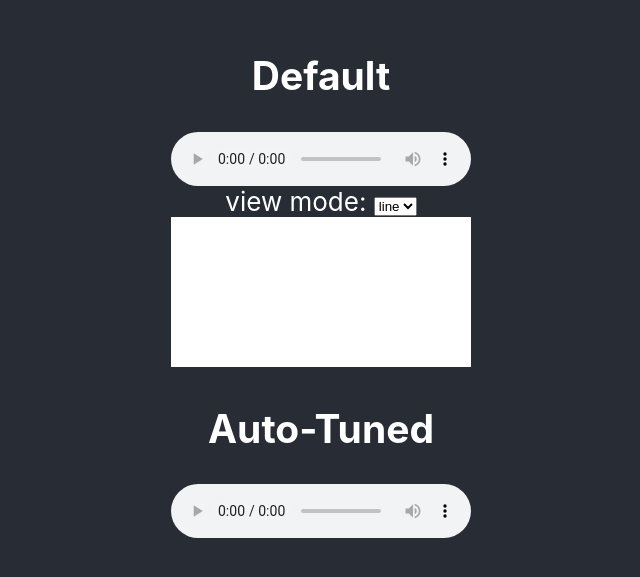
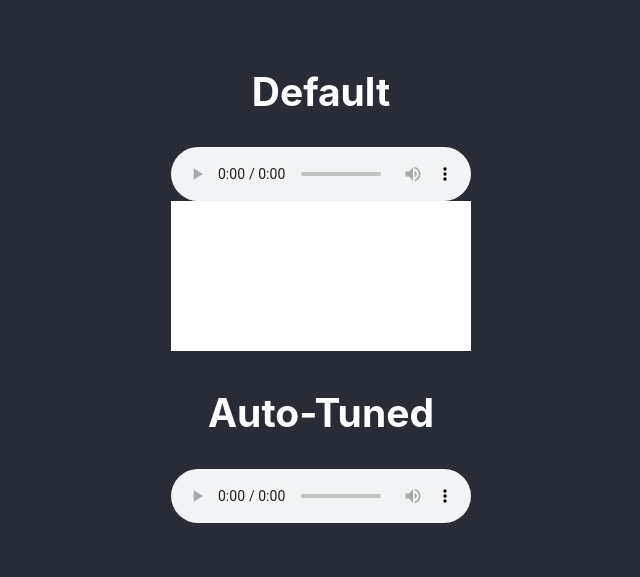
Before and after one commit to dooyou21/web-audio-api-sample, a React (Create React App) app: page / in a window 1280 px wide. Shown: the part 121-698 px from the top of the page, without its empty margins (319-959 px from the left). Built offline with nearby package versions, Linux system fonts and the light colour scheme.

Commit message:
ENH: audio visualizer 구현

```diff
--- a/src/AudioVisualizer.tsx
+++ b/src/AudioVisualizer.tsx
@@ -7,19 +7,11 @@ import React, {
   useState,
 } from 'react';
 
-type VisualizeViewMode = 'bar' | 'line';
-
 const WIDTH = 300;
 const HEIGHT = 150;
 
 export function AudioVisualizer({ stream }: { stream: MediaStream | null }) {
-  const [viewMode, setViewMode] = useState<VisualizeViewMode>('line');
   const canvasRef = useRef<HTMLCanvasElement>(null);
-  const handleChangeOption = (e: ChangeEvent<HTMLSelectElement>) => {
-    if (e.target.value === 'bar' || e.target.value === 'line') {
-      setViewMode(e.target.value);
-    }
-  };
 
   useEffect(() => {
     if (!stream) {
@@ -32,15 +24,11 @@ export function AudioVisualizer({ stream }: { stream: MediaStream | null }) {
     source.connect(analyser);
 
     analyser.connect(audioCtx.destination);
-    // const volumeAnalyseNode = new AudioWorkletNode(
-    //   audioCtx,
-    //   'volume-percentage-processor',
-    // );
-    // volumeAnalyseNode.connect(audioCtx.destination);
 
     analyser.fftSize = 2048;
-    var bufferLength = analyser.frequencyBinCount;
-    var dataArray = new Uint8Array(bufferLength);
+    const bufferLength = analyser.frequencyBinCount;
+    const timeDomainDataArray = new Uint8Array(bufferLength);
+    const frequencyDataArray = new Uint8Array(bufferLength);
 
     if (!canvasRef.current) {
       return;
@@ -56,10 +44,26 @@ export function AudioVisualizer({ stream }: { stream: MediaStream | null }) {
 
     const draw = () => {
       const drawVisual = requestAnimationFrame(draw);
-      analyser.getByteTimeDomainData(dataArray);
+      analyser.getByteTimeDomainData(timeDomainDataArray);
+      analyser.getByteFrequencyData(frequencyDataArray);
 
-      canvasContext.fillStyle = 'rgb(200, 200, 200)';
-      canvasContext.fillRect(0, 0, WIDTH, HEIGHT);
+      canvasContext.clearRect(0, 0, WIDTH, HEIGHT);
+
+      const arraySum = frequencyDataArray.reduce((a, value) => {
+        return a + value;
+      }, 0);
+      const average = arraySum / frequencyDataArray.length;
+
+      canvasContext.fillStyle = 'lightgreen';
+      canvasContext.fillRect(
+        0,
+        HEIGHT - Math.round((average / 100) * HEIGHT),
+        WIDTH,
+        Math.round((average / 100) * HEIGHT),
+      );
+
+      // canvasContext.fillStyle = 'rgb(200, 200, 200)';
+      // canvasContext.fillRect(0, 0, WIDTH, HEIGHT);
       canvasContext.lineWidth = 2;
       canvasContext.strokeStyle = 'rgb(0, 40, 50)';
       canvasContext.beginPath();
@@ -69,7 +73,7 @@ export function AudioVisualizer({ stream }: { stream: MediaStream | null }) {
 
       let x = 0;
       for (let i = 0; i < bufferLength; i++) {
-        let v = dataArray[i] / 128.0;
+        let v = timeDomainDataArray[i] / 128.0;
         let y = (v * HEIGHT) / 2;
         canvasContext.lineTo(x, y);
         x += sliceWidth;
@@ -84,25 +88,12 @@ export function AudioVisualizer({ stream }: { stream: MediaStream | null }) {
 
   return (
     <div>
-      <div>
-        <label>
-          view mode:{' '}
-          <select onChange={handleChangeOption} value={viewMode}>
-            <option value="line">line</option>
-            <option value="bar">bar</option>
-          </select>
-        </label>
-      </div>
-      <div>
-        {viewMode === 'line' && (
       <canvas
         className="video-visualize-canvas"
         ref={canvasRef}
         width={WIDTH}
         height={HEIGHT}
       />
-        )}
-      </div>
     </div>
   );
 }
```
Lines whose indentation alone changed are shown as unchanged.
